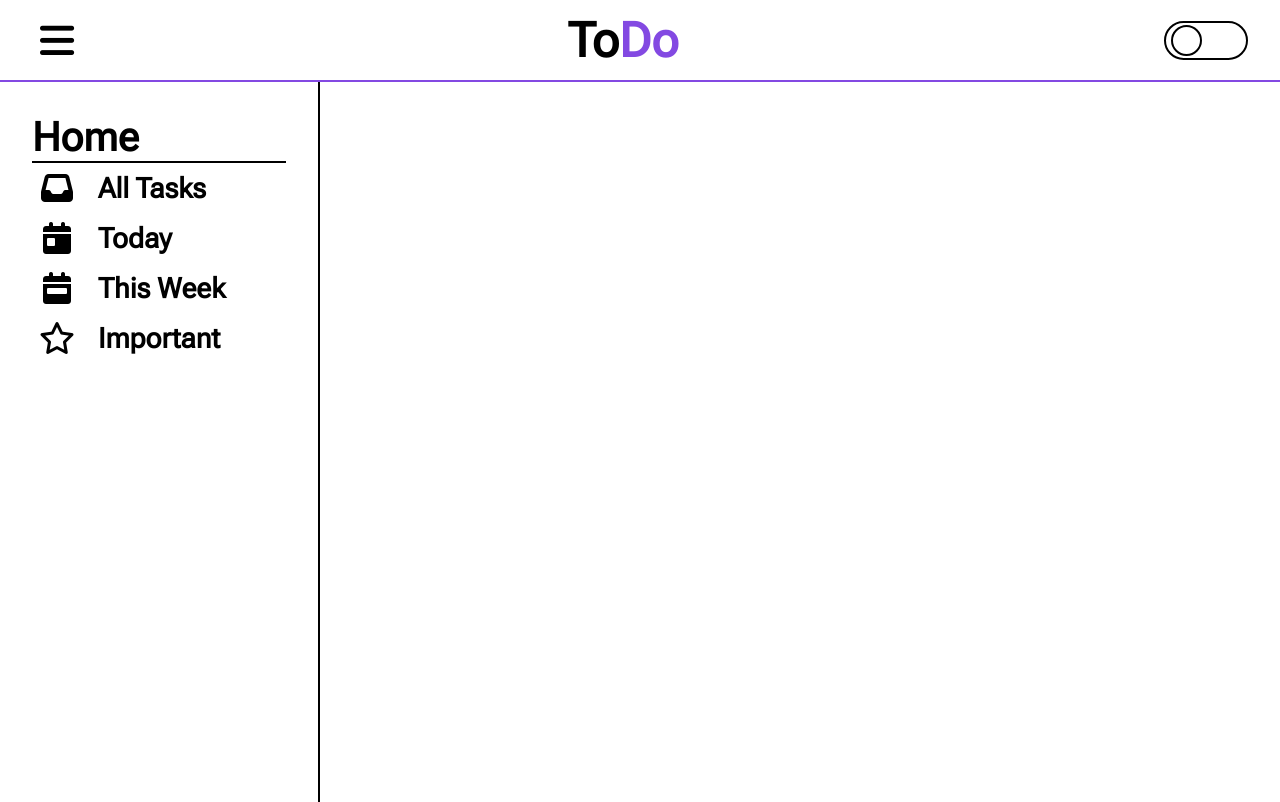
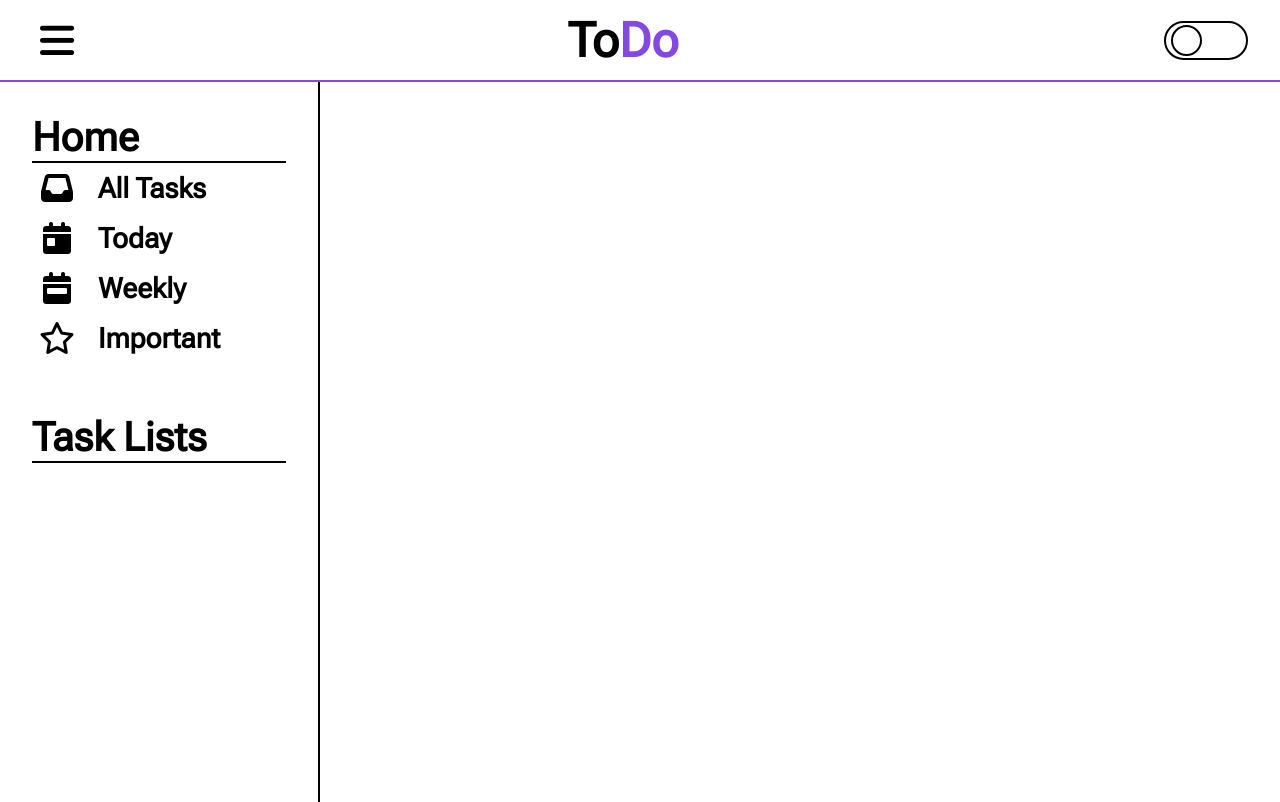
Before and after one commit to carnoldcoding/todo-app, a website built with webpack: page dist/index.html in a window 1280 px wide. Built offline with nearby package versions, Linux system fonts and the light colour scheme.

Commit message:
home section finished

```diff
--- /dev/null
+++ b/src/view/helper.js
@@ -0,0 +1,9 @@
+const createElement = function(element, content, ...classList){
+    const newElement = document.createElement(element);
+    classList && classList.forEach(function(classTag){newElement.classList.add(classTag);})
+    content && (newElement.textContent = content);
+
+    return newElement;
+}
+
+export {createElement}
--- a/src/view/sidebar/index.js
+++ b/src/view/sidebar/index.js
@@ -1,64 +1,51 @@
 import './sidebarStyles.scss'
+import { createElement } from '../helper';
 
 const Sidebar = (function(){
     const render = function(){
         const grid = document.querySelector('.content-grid');
-        const sidebar = document.createElement('div');
-        sidebar.classList.add('sidebar');
-
-        const homeWrapper = document.createElement('div');
-        homeWrapper.classList.add('home-wrapper');
+        const sidebar = createElement('div', '', 'sidebar');
+        const homeWrapper = createElement('div', '', 'home-wrapper');
         sidebar.append(homeWrapper);
 
-        const homeTitle = document.createElement('h2');
-        homeTitle.textContent = "home";
+        const homeTitle = createElement('h2', 'Home','home');
         homeWrapper.append(homeTitle);
 
-        const homeItems = document.createElement('div');
-        homeItems.classList.add('home-item-wrapper');
+        const homeItems = createElement('div', '', 'home-item-wrapper');
         homeWrapper.append(homeItems);
 
-        const allTasks = document.createElement('div');
-        allTasks.classList.add('home-item');
-        const allTasksTitle = document.createElement('h3');
-        allTasksTitle.textContent="All Tasks";
-        const allTasksIcon = document.createElement('i');
-        allTasksIcon.classList.add('fa-solid', 'fa-inbox');
-
+        //All Category
+        const allTasks = createElement('div', '', 'home-item');
+        const allTasksTitle = createElement('h3', 'All Tasks');
+        const allTasksIcon = createElement('i', '', 'fa-solid', 'fa-inbox');
         allTasks.append(allTasksIcon, allTasksTitle);
 
-        const todaysTasks = document.createElement('div');
-        todaysTasks.classList.add('home-item');
-        const todaysTasksTitle = document.createElement('h3');
-        todaysTasksTitle.textContent="Today";
-        const todaysTasksIcon = document.createElement('i');
-        todaysTasksIcon.classList.add('fa-solid', 'fa-calendar-day');
-
+        //Today Category
+        const todaysTasks = createElement('div', '', 'home-item');
+        const todaysTasksTitle = createElement('h3', 'Today');
+        const todaysTasksIcon = createElement('i', '', 'fa-solid', 'fa-calendar-day');
         todaysTasks.append(todaysTasksIcon, todaysTasksTitle);
 
-        const weeklyTasks = document.createElement('div');
-        weeklyTasks.classList.add('home-item');
-        const weeklyTasksTitle = document.createElement('h3');
-        weeklyTasksTitle.textContent="This Week";
-        const weeklyTasksIcon = document.createElement('i');
-        weeklyTasksIcon.classList.add('fa-solid', 'fa-calendar-week');
-
+        //Weekly Category
+        const weeklyTasks = createElement('div', '', 'home-item');
+        const weeklyTasksTitle = createElement('h3', 'Weekly');
+        const weeklyTasksIcon = createElement('i', '', 'fa-solid', 'fa-calendar-week');
         weeklyTasks.append(weeklyTasksIcon, weeklyTasksTitle);
 
-        const importantTasks = document.createElement('div');
-        importantTasks.classList.add('home-item');
-        const importantTasksTitle = document.createElement('h3');
-        importantTasksTitle.textContent="Important";
-        const importantTasksIcon = document.createElement('i');
-        importantTasksIcon.classList.add('fa-regular', 'fa-star');
-
+        //Important Category
+        const importantTasks = createElement('div', '', 'home-item');
+        const importantTasksTitle = createElement('h3', 'Important');
+        const importantTasksIcon = createElement('i', '', 'fa-regular', 'fa-star');
         importantTasks.append(importantTasksIcon, importantTasksTitle);
 
+        //Add them all
         homeItems.append(allTasks, todaysTasks, weeklyTasks, importantTasks);
 
-        const listsTitle = document.createElement('h2');
-        listsTitle.textContent = "task lists";
-
+        //Dynamic Lists
+        const listsWrapper = createElement('div', '', 'lists-wrapper');
+        const listsTitle = createElement('h2', 'Task Lists', 'task-lists');
+        listsWrapper.append(listsTitle);
+        sidebar.append(listsWrapper);
         grid.append(sidebar);
     }
 
--- a/src/view/sidebar/sidebarStyles.scss
+++ b/src/view/sidebar/sidebarStyles.scss
@@ -3,6 +3,7 @@
 .sidebar{
     display: grid;
     grid-column: span 1;
+    grid-template-rows: 300px 1fr;
     padding: 2rem;
     background: var(--sidebar-background);
     border-right: 2px solid black;
@@ -26,4 +27,10 @@
             }
         }
     }
+
+    .lists-wrapper{
+        h2{
+            border-bottom: 2px solid var(--font-color);
+        }
+    }
 }
```
